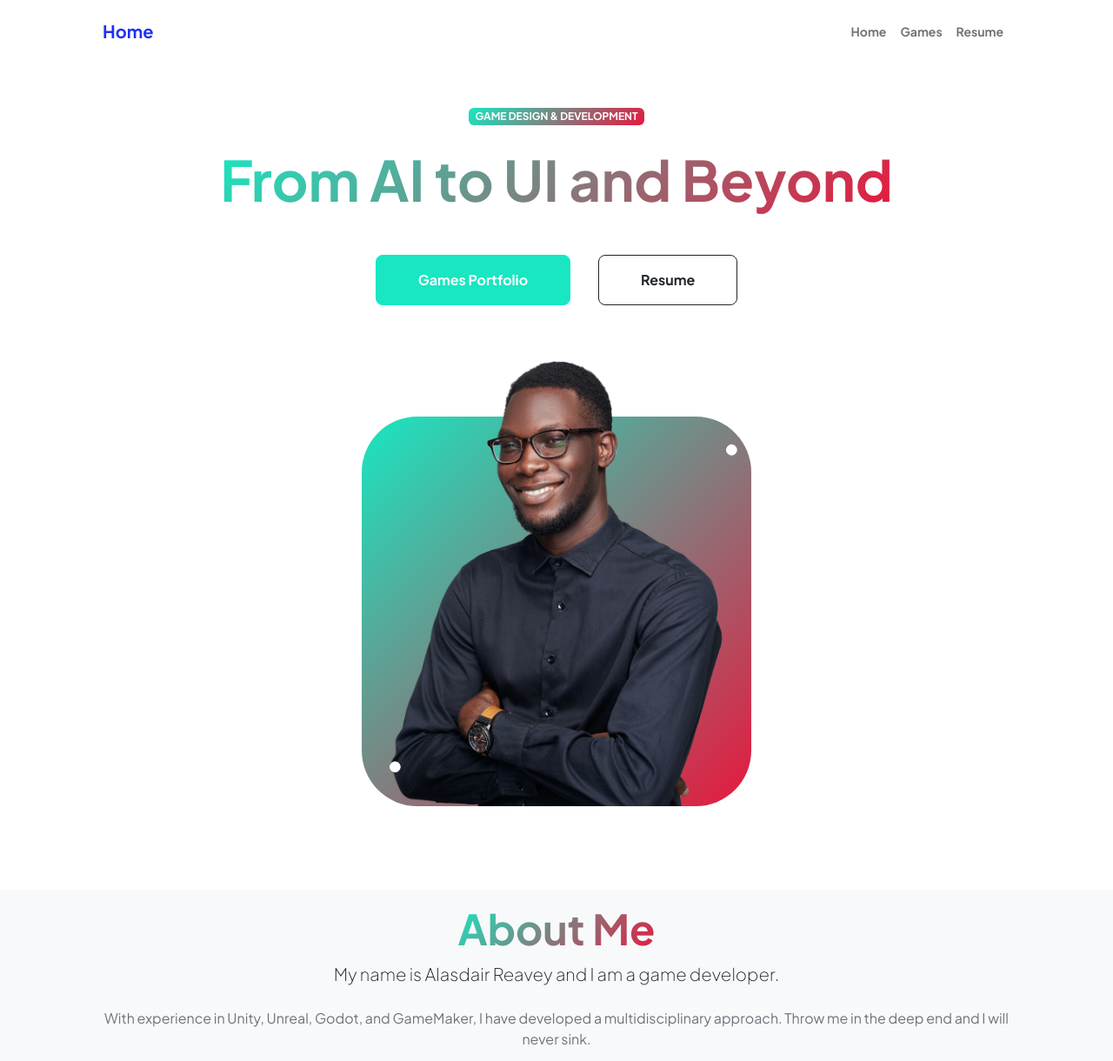
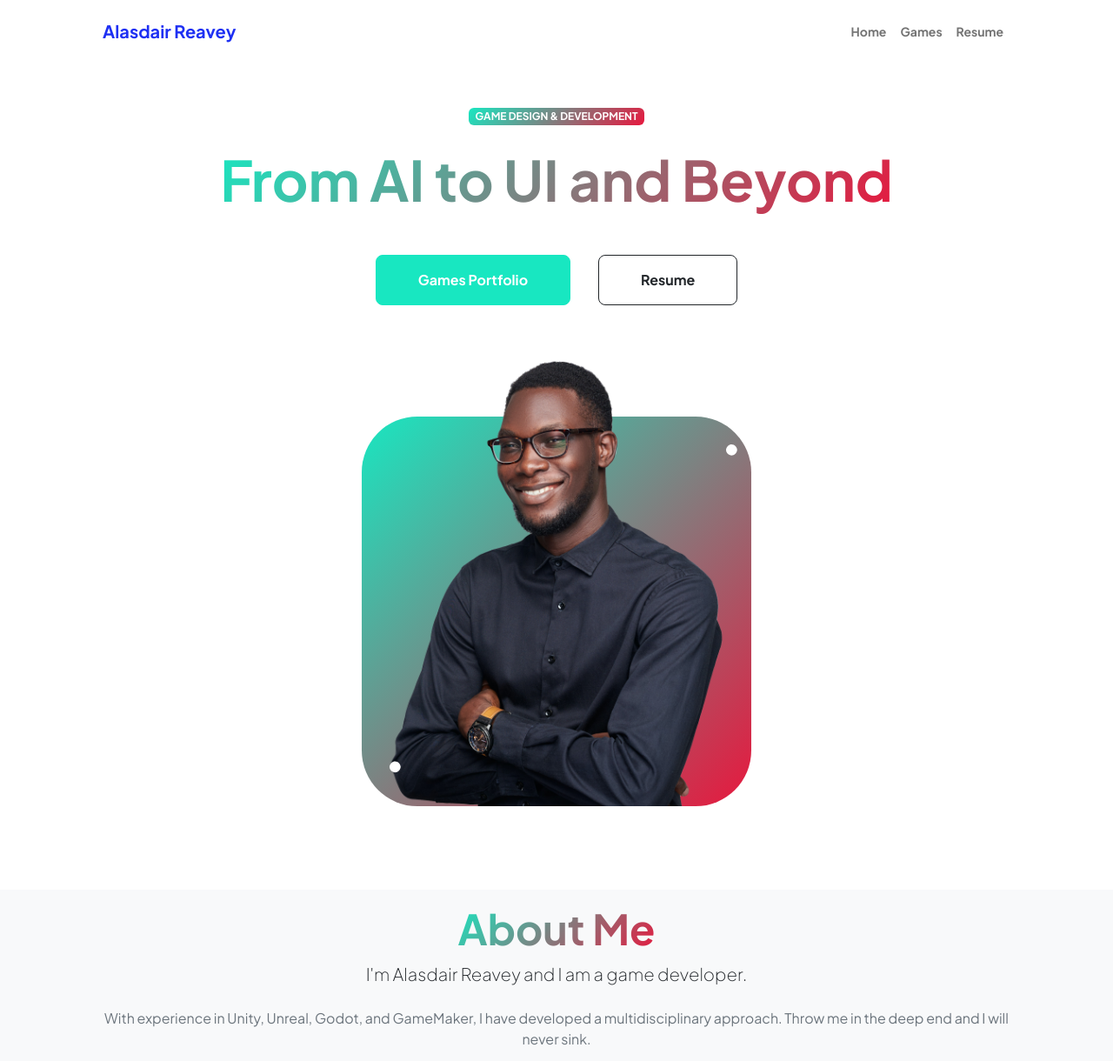
Before and after one commit to Ayrlyn/ayrlyn.github.io, a website: page index.html in a window 1280 px wide. Shown: the top 1220 px of the page at 87% size. Drawn offline with nearby package versions, Linux system fonts and the light colour scheme.

Commit message:
[MOD]Rework some wording

```diff
--- a/index.html
+++ b/index.html
@@ -22,7 +22,7 @@
             <!-- Navigation-->
             <nav class="navbar navbar-expand-lg navbar-light bg-white py-3">
                 <div class="container px-5">
-                    <a class="navbar-brand" href="index.html"><span class="fw-bolder text-primary">Home</span></a>
+                    <a class="navbar-brand" href="index.html"><span class="fw-bolder text-primary">Alasdair Reavey</span></a>
                     <button class="navbar-toggler" type="button" data-bs-toggle="collapse" data-bs-target="#navbarSupportedContent" aria-controls="navbarSupportedContent" aria-expanded="false" aria-label="Toggle navigation"><span class="navbar-toggler-icon"></span></button>
                     <div class="collapse navbar-collapse" id="navbarSupportedContent">
                         <ul class="navbar-nav ms-auto mb-2 mb-lg-0 small fw-bolder">
@@ -83,7 +83,7 @@
                         <div class="col-xxl-8">
                             <div class="text-center my-0">
                                 <h2 class="display-5 fw-bolder"><span class="text-gradient d-inline">About Me</span></h2>
-                                <p class="lead fw-light mb-4">My name is Alasdair Reavey and I am a game developer.</p>
+                                <p class="lead fw-light mb-4">I'm Alasdair Reavey and I am a game developer.</p>
                                 <p class="text-muted">With experience in Unity, Unreal, Godot, and GameMaker, I have developed a multidisciplinary approach. Throw me in the deep end and I will never sink.</p>
                                 <div class="d-flex justify-content-center fs-2 gap-4">
                                     <a class="text-gradient" href="https://www.linkedin.com/in/alasdair-reavey-77b369119/"><i class="bi bi-linkedin"></i></a>
```
Also changed, not shown: games.html (+1 -1 lines), resume.html (+1 -1 lines).
